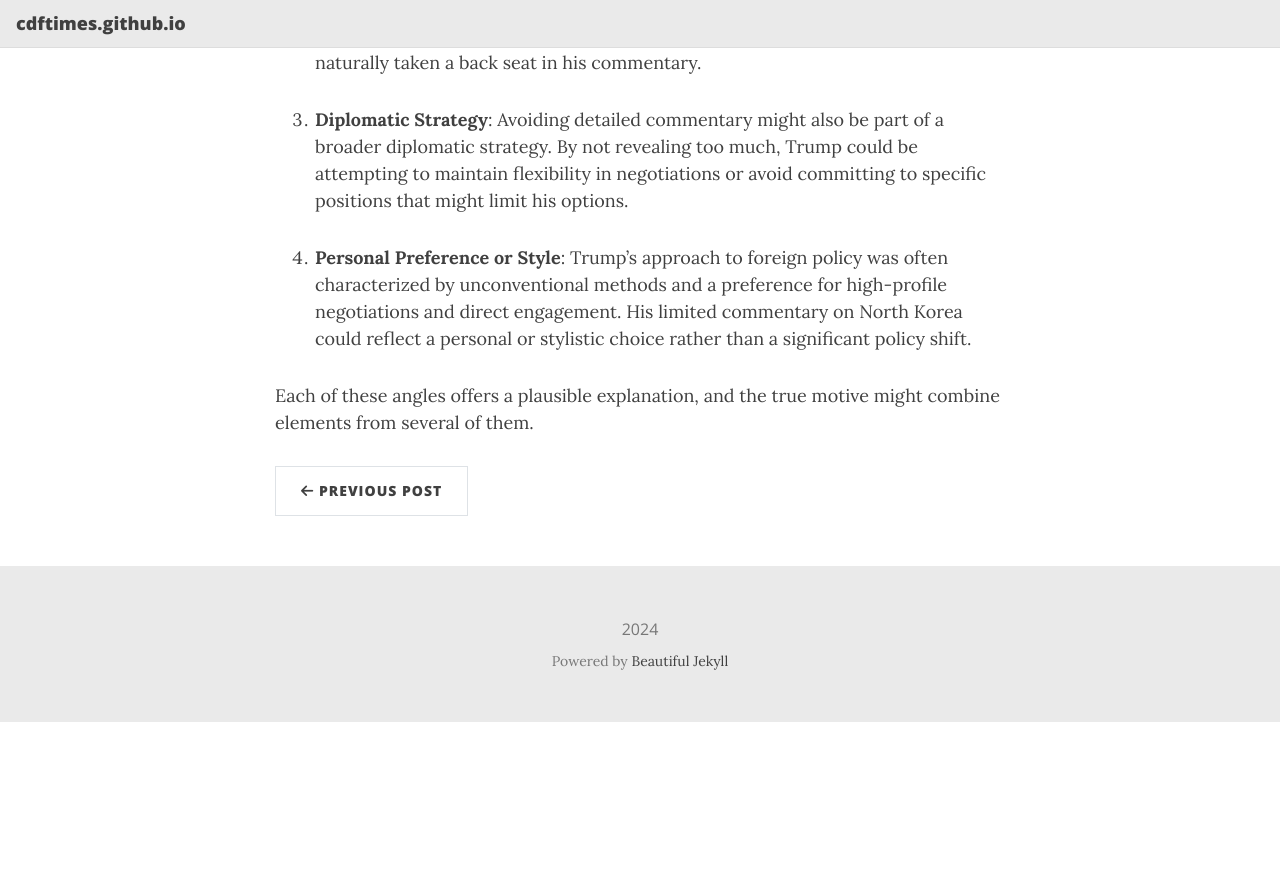
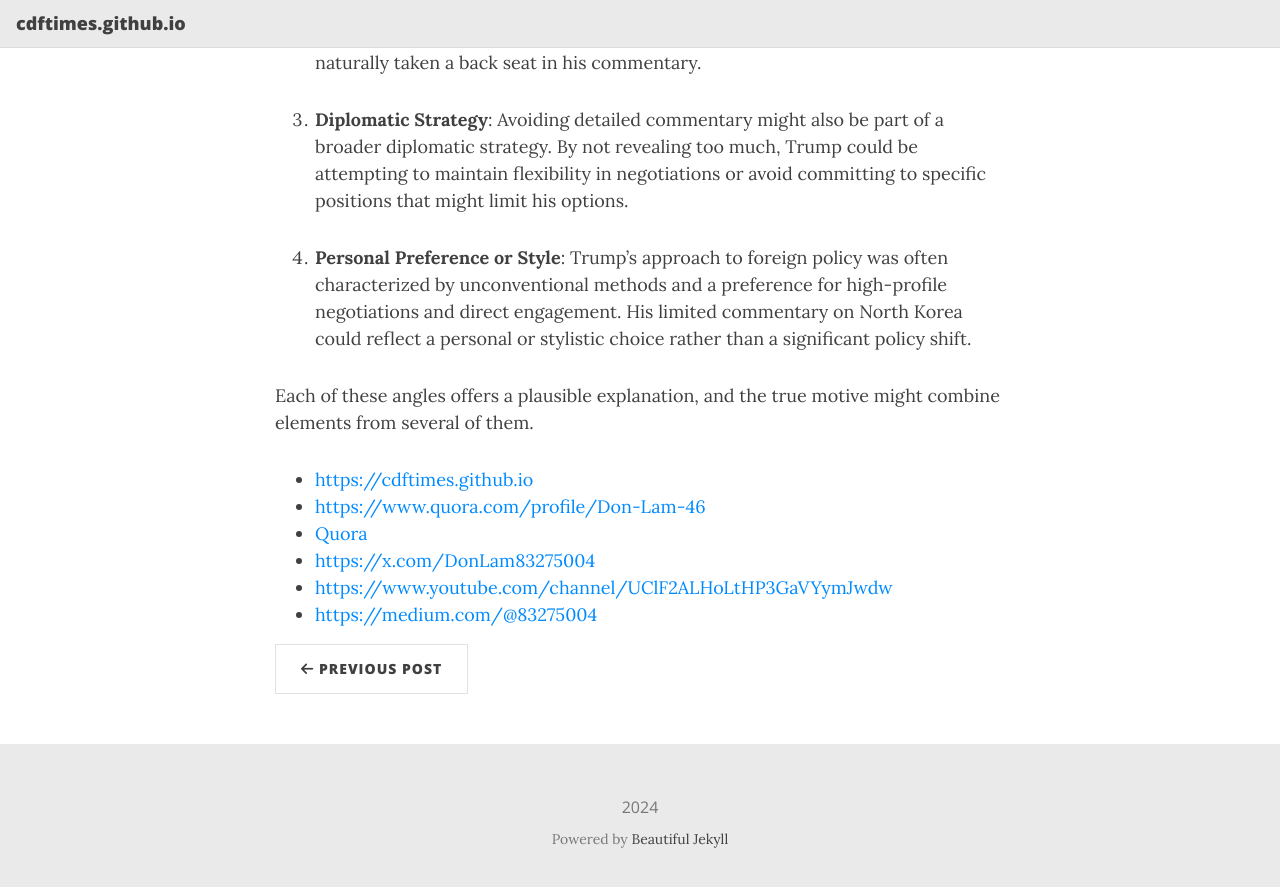
Before and after one commit to cdftimes/cdftimes.github.io, a Jekyll site: the page built from _posts/2024-09-11-flake-it-till-you-make-it.md, in a window 1280 px wide and 900 px high, scrolled down 860 px. Shown: the top 887 px of the window. Built offline with Jekyll 4.4.1, drawn with Linux system fonts in a browser that asks for light colours; before the commit the page ends 1582 px from its top, so only the background shows below that.

Commit message:
Update 2024-09-11-flake-it-till-you-make-it.md

```diff
--- a/_posts/2024-09-11-flake-it-till-you-make-it.md
+++ b/_posts/2024-09-11-flake-it-till-you-make-it.md
@@ -14,3 +14,10 @@ Trump's avoidance of substantial commentary on North Korea could reflect multipl
 4. **Personal Preference or Style**: Trump's approach to foreign policy was often characterized by unconventional methods and a preference for high-profile negotiations and direct engagement. His limited commentary on North Korea could reflect a personal or stylistic choice rather than a significant policy shift.
 
 Each of these angles offers a plausible explanation, and the true motive might combine elements from several of them.
+
+- [https://cdftimes.github.io](https://cdftimes.github.io)
+- [https://www.quora.com/profile/Don-Lam-46](https://www.quora.com/profile/Don-Lam-46)
+- [Quora](https://www.quora.com/Is-the-portrayal-of-Kamala-Harris-alleged-policy-flip-flops-a-risky-strategy-for-Democrats-considering-her-fluctuating-popularity-among-key-voter-blocs)
+- [https://x.com/DonLam83275004](https://x.com/DonLam83275004)
+- [https://www.youtube.com/channel/UClF2ALHoLtHP3GaVYymJwdw](https://www.youtube.com/channel/UClF2ALHoLtHP3GaVYymJwdw)
+- [https://medium.com/@83275004](https://medium.com/@83275004)
```
